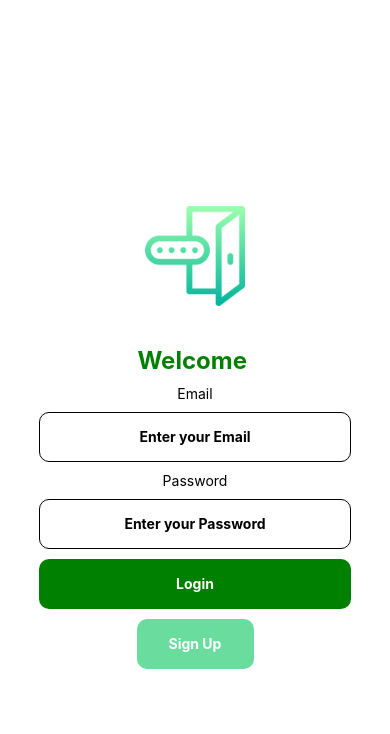
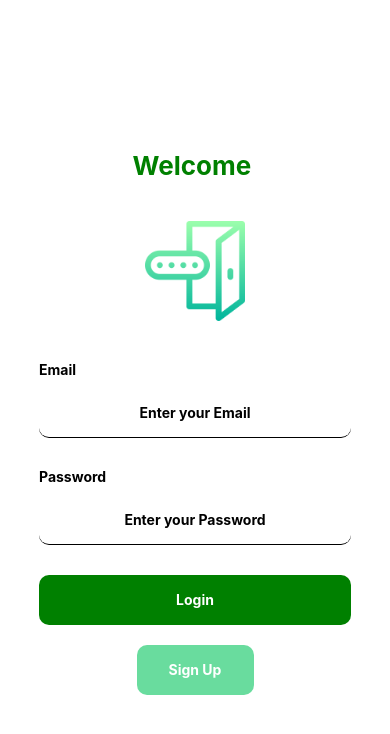
Before and after one commit to samiigll/Mobile-Signup-Firbase, a React Native app in the folder Project1/: screen /Login in a window 390 px wide. Shown: the top 734 px of the page. Built offline with nearby package versions, Linux system fonts and the light colour scheme.

Commit message:
login-page

```diff
--- a/Project1/App.js
+++ b/Project1/App.js
@@ -1,20 +1,8 @@
 import React from "react";
-import LoginPage from "./src/screens/LoginPage";
-import SignupPage from "./src/screens/SignupPage";
-import { NavigationContainer } from "@react-navigation/native";
-import { createNativeStackNavigator } from "@react-navigation/native-stack";
-
-const Stack = createNativeStackNavigator();
+import RootNavigation from "./src/navigation/rootNavigation";
 
 const App = () => {
-  return (
-    <NavigationContainer>
-      <Stack.Navigator screenOptions={{ headerShown: false }}>
-        <Stack.Screen name="Login" component={LoginPage} />
-        <Stack.Screen name="SignUp" component={SignupPage} />
-      </Stack.Navigator>
-    </NavigationContainer>
-  );
+  return <RootNavigation />;
 };
 
 export default App;
--- a/Project1/package.json
+++ b/Project1/package.json
@@ -12,7 +12,7 @@
     "@react-navigation/native": "^6.1.17",
     "@react-navigation/native-stack": "^6.9.26",
     "@types/react": "~18.2.79",
-    "expo": "51",
+    "expo": "^51.0.1",
     "expo-status-bar": "~1.12.1",
     "react": "18.2.0",
     "react-native": "0.74.1",
--- /dev/null
+++ b/Project1/src/components/CustomButton.js
@@ -0,0 +1,41 @@
+import { StyleSheet, Text, Pressable } from "react-native";
+import React from "react";
+
+const CustomButton = ({
+  buttonText,
+  setWidth,
+  handleOnPress,
+  buttonColor,
+  pressedButtonColor,
+}) => {
+  return (
+    <Pressable
+      onPress={() => handleOnPress()}
+      style={({ pressed }) => [
+        {
+          backgroundColor: pressed ? pressedButtonColor : buttonColor,
+          width: setWidth,
+        },
+        styles.button,
+      ]}
+    >
+      <Text style={styles.buttonText}>{buttonText}</Text>
+    </Pressable>
+  );
+};
+
+export default CustomButton;
+
+const styles = StyleSheet.create({
+  button: {
+    height: 50,
+    borderRadius: 10,
+    alignItems: "center",
+    justifyContent: "center",
+    marginVertical: 10,
+  },
+  buttonText: {
+    color: "white",
+    fontWeight: "bold",
+  },
+});
--- /dev/null
+++ b/Project1/src/components/CustomTextInput.js
@@ -0,0 +1,46 @@
+import { StyleSheet, Text, View, TextInput } from "react-native";
+import React from "react";
+
+const CustomTextInput = ({
+  title,
+  isSecureText,
+  handleOnChangeText,
+  handleValue,
+  handlePlaceholder,
+}) => {
+  return (
+    <View style={styles.inputContainer}>
+      <Text style={styles.inputBoxText}>{title}</Text>
+      <TextInput
+        secureTextEntry={isSecureText}
+        placeholder={handlePlaceholder}
+        style={styles.textInputStyle}
+        onChangeText={handleOnChangeText}
+        value={handleValue}
+      />
+    </View>
+  );
+};
+
+export default CustomTextInput;
+
+const styles = StyleSheet.create({
+  inputContainer: {
+    width: "80%",
+    marginVertical: 10,
+  },
+  inputBoxText: {
+    fontWeight: "bold",
+    alignSelf: "flex-start",
+  },
+  textInputStyle: {
+    borderBottomWidth: 0.5,
+    width: "100%",
+    height: 50,
+    borderRadius: 10,
+    marginVertical: 10,
+    textAlign: "center",
+    color: "black",
+    fontWeight: "bold",
+  },
+});
--- /dev/null
+++ b/Project1/src/components/index.js
@@ -0,0 +1,5 @@
+import Loading from "./Loading";
+import CustomTextInput from "./CustomTextInput";
+import CustomButton from "./CustomButton";
+
+export { Loading, CustomTextInput, CustomButton };
--- /dev/null
+++ b/Project1/src/navigation/AuthStack.js
@@ -0,0 +1,19 @@
+import React from "react";
+import { LoginPage, SignupPage } from "../screens";
+import { createNativeStackNavigator } from "@react-navigation/native-stack";
+
+const Stack = createNativeStackNavigator();
+
+const AuthStack = () => {
+  return (
+    <Stack.Navigator
+      initialRouteName="Login"
+      screenOptions={{ headerShown: false }}
+    >
+      <Stack.Screen name="Login" component={LoginPage} />
+      <Stack.Screen name="Signup" component={SignupPage} />
+    </Stack.Navigator>
+  );
+};
+
+export default AuthStack;
--- /dev/null
+++ b/Project1/src/navigation/UserStack.js
@@ -0,0 +1,19 @@
+import React from "react";
+import { HomePage, ProfilePage } from "../screens/index";
+import { createNativeStackNavigator } from "@react-navigation/native-stack";
+
+const Stack = createNativeStackNavigator();
+
+const UserStack = () => {
+  return (
+    <Stack.Navigator
+      initialRouteName="Home"
+      screenOptions={{ headerShown: false }}
+    >
+      <Stack.Screen name="Home" component={HomePage} />
+      <Stack.Screen name="Profile" component={ProfilePage} />
+    </Stack.Navigator>
+  );
+};
+
+export default UserStack;
--- /dev/null
+++ b/Project1/src/navigation/rootNavigation.js
@@ -0,0 +1,16 @@
+import React from "react";
+import { NavigationContainer } from "@react-navigation/native";
+import AuthStack from "./AuthStack";
+import UserStack from "./UserStack";
+
+const rootNavigation = () => {
+  const isAuth = false;
+
+  return (
+    <NavigationContainer>
+      {!isAuth ? <AuthStack /> : <UserStack />}
+    </NavigationContainer>
+  );
+};
+
+export default rootNavigation;
--- /dev/null
+++ b/Project1/src/screens/HomePage.js
@@ -0,0 +1,21 @@
+import { StyleSheet, Text, View } from "react-native";
+import React from "react";
+
+const HomePage = () => {
+  return (
+    <View style={styles.container}>
+      <Text>HomePage</Text>
+    </View>
+  );
+};
+
+export default HomePage;
+
+const styles = StyleSheet.create({
+  container: {
+    flex: 1,
+    backgroundColor: "white",
+    alignItems: "center",
+    justifyContent: "center",
+  },
+});
--- a/Project1/src/screens/LoginPage.js
+++ b/Project1/src/screens/LoginPage.js
@@ -1,72 +1,68 @@
-import {
-  StyleSheet,
-  Text,
-  View,
-  TextInput,
-  Pressable,
-  Image,
-} from "react-native";
+import { StyleSheet, Text, View, Pressable, Image } from "react-native";
+
 import React, { useState } from "react";
-import Loading from "../components/Loading.js";
+import { Loading, CustomTextInput, CustomButton } from "../components/";
 
 const LoginPage = ({ navigation }) => {
-  const [name, setName] = useState("");
-  const [lastName, setLastName] = useState("");
+  const [email, setEmail] = useState("");
+  const [password, setPassword] = useState("");
   const [result, setResult] = useState("");
   const [isLoading, setIsLoading] = useState(false);
 
+  const handleLogin = () => {
+    setIsLoading(true);
+
+    // Simulate login request
+    setTimeout(() => {
+      setResult(email);
+      setIsLoading(false);
+    }, 2000);
+  };
+
   return (
     <View style={styles.container}>
+      <Text style={styles.welcome}>Welcome {result}</Text>
+
       <Image
         style={styles.image}
         source={require("../../assets/images/loginIcon.png")}
       />
 
-      <Text style={styles.welcome}>Welcome {result}</Text>
-      <Text>Email</Text>
-      <TextInput
-        inputMode="email"
-        placeholder="Enter your Email"
-        style={styles.textInputStyle}
-        onChangeText={setName}
-        value={name}
-      />
-      <Text>Password</Text>
-      <TextInput
-        inputMode="password"
-        secureTextEntry={true}
-        placeholder="Enter your Password"
-        style={styles.textInputStyle}
-        onChangeText={setLastName}
-        value={lastName}
+      <CustomTextInput
+        title="Email"
+        isSecureText={false}
+        handleOnChangeText={setEmail}
+        handleValue={email}
+        handlePlaceholder="Enter your Email"
       />
 
-      <Pressable
-        onPress={() => setIsLoading(true)}
-        style={({ pressed }) => [
-          {
-            backgroundColor: pressed ? "gray" : "green",
-          },
-          styles.button,
-        ]}
-      >
-        <Text style={styles.buttonText}>Login</Text>
-      </Pressable>
+      <CustomTextInput
+        title="Password"
+        isSecureText={true}
+        handleOnChangeText={setPassword}
+        handleValue={password}
+        handlePlaceholder="Enter your Password"
+      />
 
-      <Pressable
-        onPress={() => navigation.navigate("SignUp")}
-        style={({ pressed }) => [
-          {
-            backgroundColor: pressed ? "gray" : "#69DC9E",
-            marginTop: 10,
-          },
-          styles.signupButton,
-        ]}
-      >
-        <Text style={styles.buttonText}>Sign Up</Text>
-      </Pressable>
+      <CustomButton
+        buttonText="Login"
+        setWidth="80%"
+        handleOnPress={() => setIsLoading(true)}
+        buttonColor="green"
+        pressedButtonColor="lightgray"
+      />
 
-      {isLoading && <Loading changeIsLoading={() => setIsLoading(false)} />}
+      <CustomButton
+        buttonText="Sign Up"
+        setWidth="30%"
+        handleOnPress={() => navigation.navigate("Signup")}
+        buttonColor="#69DC9E"
+        pressedButtonColor="lightgray"
+      />
+
+      {isLoading ? (
+        <Loading changeIsLoading={() => setIsLoading(false)} />
+      ) : null}
     </View>
   );
 };
@@ -80,26 +76,8 @@ const styles = StyleSheet.create({
     alignItems: "center",
     justifyContent: "center",
   },
-  textInputStyle: {
-    borderWidth: 1,
+  inputContainer: {
     width: "80%",
-    height: 50,
-    borderRadius: 10,
-    marginVertical: 10,
-    textAlign: "center",
-    color: "black",
-    fontWeight: "bold",
-  },
-  button: {
-    width: "80%",
-    height: 50,
-    borderRadius: 10,
-    alignItems: "center",
-    justifyContent: "center",
-  },
-  buttonText: {
-    color: "white",
-    fontWeight: "bold",
   },
   image: {
     width: 100,
@@ -107,7 +85,7 @@ const styles = StyleSheet.create({
     marginVertical: 30,
   },
   welcome: {
-    fontSize: 24,
+    fontSize: 26,
     fontWeight: "bold",
     color: "green",
     marginVertical: 10,
--- /dev/null
+++ b/Project1/src/screens/ProfilePage.js
@@ -0,0 +1,21 @@
+import { StyleSheet, Text, View } from "react-native";
+import React from "react";
+
+const ProfilePage = () => {
+  return (
+    <View style={styles.container}>
+      <Text>ProfilePage</Text>
+    </View>
+  );
+};
+
+export default ProfilePage;
+
+const styles = StyleSheet.create({
+  container: {
+    flex: 1,
+    backgroundColor: "white",
+    alignItems: "center",
+    justifyContent: "center",
+  },
+});
--- /dev/null
+++ b/Project1/src/screens/index.js
@@ -0,0 +1,6 @@
+import LoginPage from "./LoginPage";
+import SignupPage from "./SignupPage";
+import HomePage from "./HomePage";
+import ProfilePage from "./ProfilePage";
+
+export { LoginPage, SignupPage, HomePage, ProfilePage };
```
Also changed, not shown: 2 other files (tests, documents, lock files or other folders).
